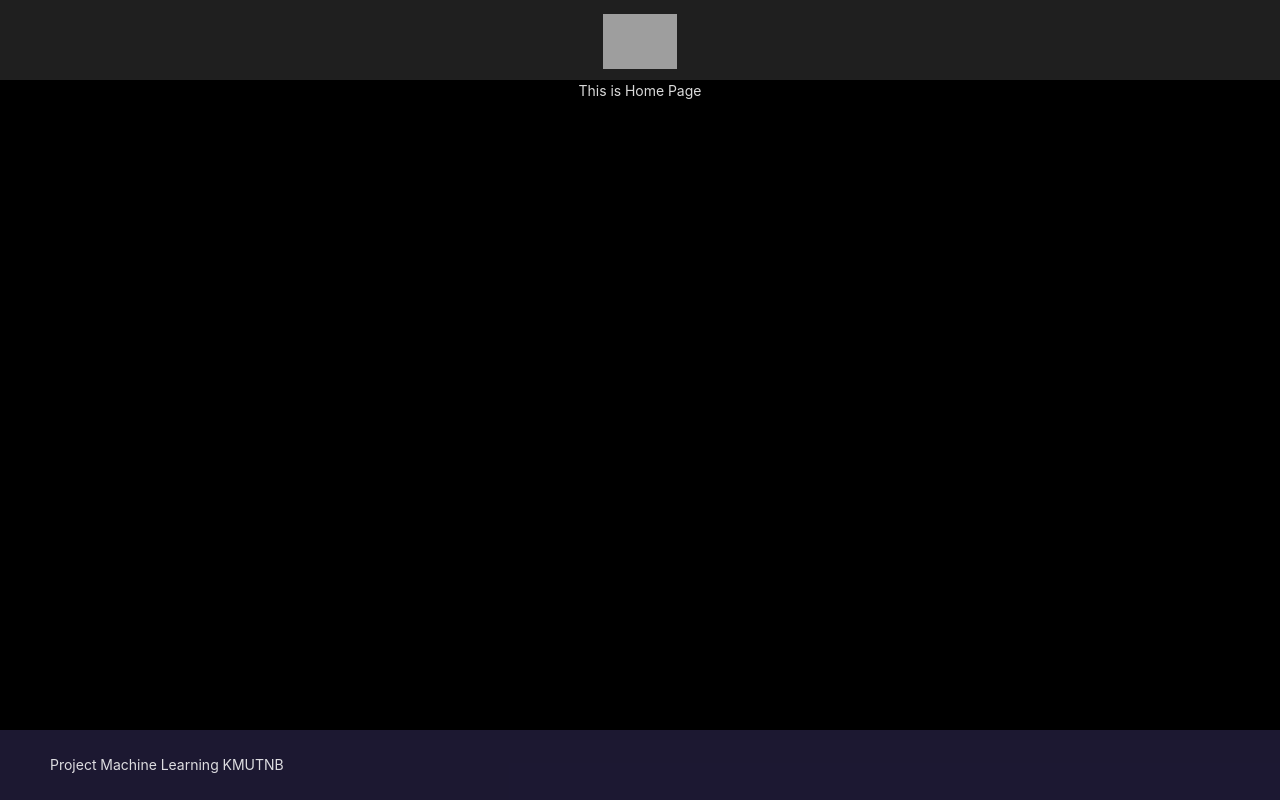
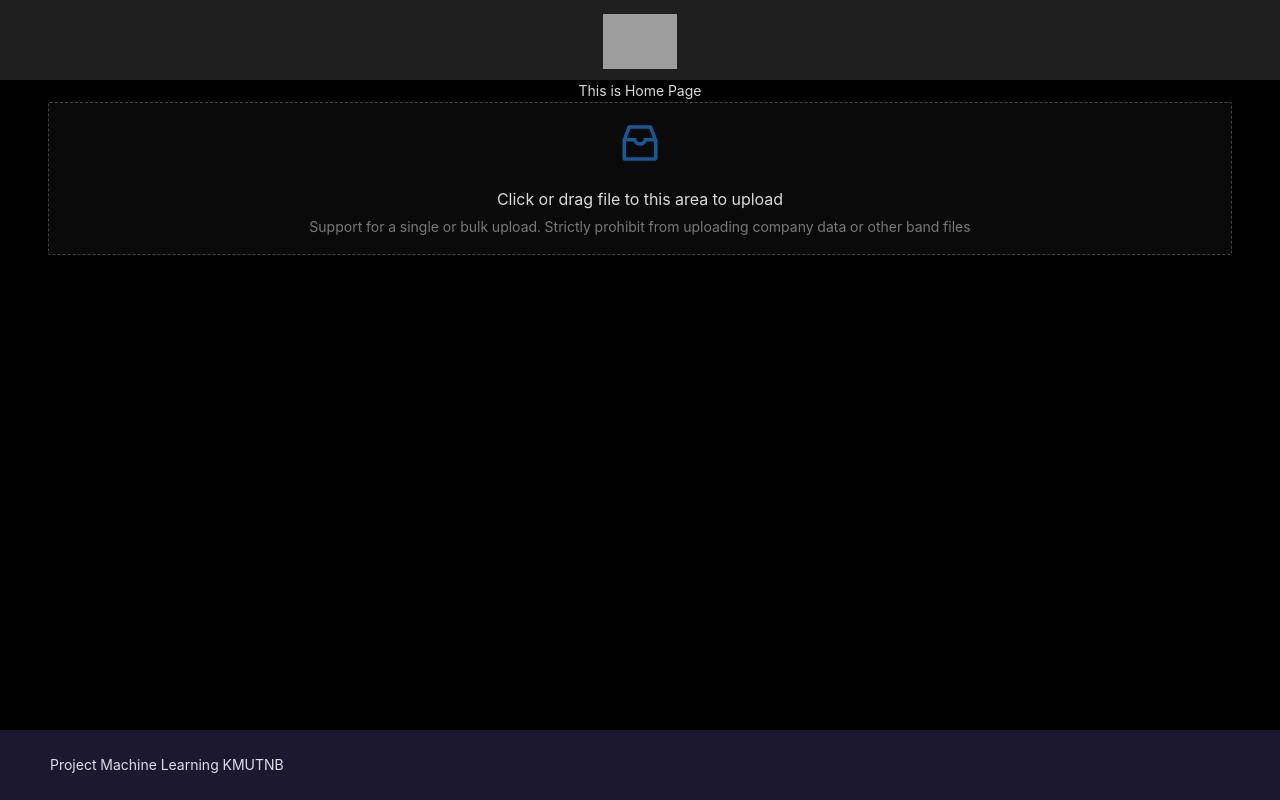
Before and after one commit to toey34293/frontend_ml, a React (Create React App) app: page /homepage in a window 1280 px wide. Built offline with nearby package versions, Linux system fonts and the light colour scheme; grey boxes are pictures that could not be loaded.

Commit message:
[Edit] upload image

```diff
--- a/package.json
+++ b/package.json
@@ -7,7 +7,6 @@
     "@testing-library/react": "^13.0.0",
     "@testing-library/user-event": "^13.2.1",
     "antd": "^4.19.5",
-    "axios": "^0.26.1",
     "react": "^18.0.0",
     "react-dom": "^18.0.0",
     "react-router-dom": "^6.3.0",
--- a/public/index.html
+++ b/public/index.html
@@ -24,7 +24,7 @@
       work correctly both with client-side routing and a non-root public URL.
       Learn how to configure a non-root public URL by running `npm run build`.
     -->
-    <title>React App</title>
+    <title>Cassava Disease</title>
   </head>
   <body>
     <noscript>You need to enable JavaScript to run this app.</noscript>
--- a/src/page/app/HomePage.js
+++ b/src/page/app/HomePage.js
@@ -1,12 +1,99 @@
-import React from 'react'
+import React, { useEffect, useState } from 'react'
 import MainLayout from '../../layout/MainLayout'
+import { InboxOutlined } from '@ant-design/icons'
+import { Button, Image, notification, Upload } from 'antd'
+
+const {Dragger} = Upload
+
+const imageType = ['image/jpeg']
 
 const HomePage = (props) => {
+    const [loading, setLoading] = useState(false)
+    const [uploadImage, setUploadImage] = useState(null)
+
+    const handleUpload = async ({file}) => {
+        setLoading(true)
+        if (file) {
+            try {
+                notification.info({
+                    message: 'กำลังอัปโหลดภาพ',
+                    description: 'การอัปโหลดไฟล์จะใช้เวลาประมาณ 5-10 นาที กรุณาอย่าปิดหรือรีโหลดหน้าเว็บ',
+                    placement: 'topRight',
+                    duration: 0,
+                })
+                getBase64(file)
+                notification.destroy()
+            } catch (e) {
+                //handle error
+            }
+        }
+        setLoading(false)
+    }
+
+    const getBase64 = (file) => {
+        let reader = new FileReader()
+        reader.readAsDataURL(file)
+        reader.onload = function () {
+            setUploadImage(reader.result)
+        }
+        reader.onerror = function (error) {
+            console.log('Error: ', error)
+        }
+    }
+
+    const beforeUpload = (file) => {
+        const fileType = (imageType.includes(file.type))
+        if (!fileType) {
+            notification.warning({
+                message: 'ประเภทไฟล์ไม่ถูกต้อง',
+                description: 'ไฟล์ต้องเป็นประเภทรูปภาพเท่านั้น'
+            })
+        }
+        return fileType
+    }
+
     return (
         <MainLayout>
             <div className="text-center">
                 This is Home Page
             </div>
+            {!uploadImage ?
+                <div className="px-5">
+                    <Dragger
+                        name="file"
+                        action={'./asset/image/upload'}
+                        beforeUpload={beforeUpload}
+                        customRequest={handleUpload}
+                        showUploadList={false}
+                        disabled={loading}
+                        className="mb-3"
+                    >
+                        <p className="ant-upload-drag-icon">
+                            <InboxOutlined/>
+                        </p>
+                        <p className="ant-upload-text">Click or drag file to this area to upload</p>
+                        <p className="ant-upload-hint">
+                            Support for a single or bulk upload. Strictly prohibit from uploading company data or other
+                            band files
+                        </p>
+                    </Dragger>
+
+                </div>
+                :
+                <div className='text-center'>
+                    <div className='text-center mb-3'>
+                        <Image src={uploadImage}/>
+                    </div>
+                    <Button
+                        size='large'
+                        type='danger'
+                        className='mb-3'
+                        onClick={()=>setUploadImage(null)}
+                    >
+                        CLEAR
+                    </Button>
+                </div>
+            }
         </MainLayout>
     )
 }
```
Also changed, not shown: src/config/AxiosConfig.js (deleted, +0 -40 lines), 2 other files (tests, documents, lock files or other folders).
